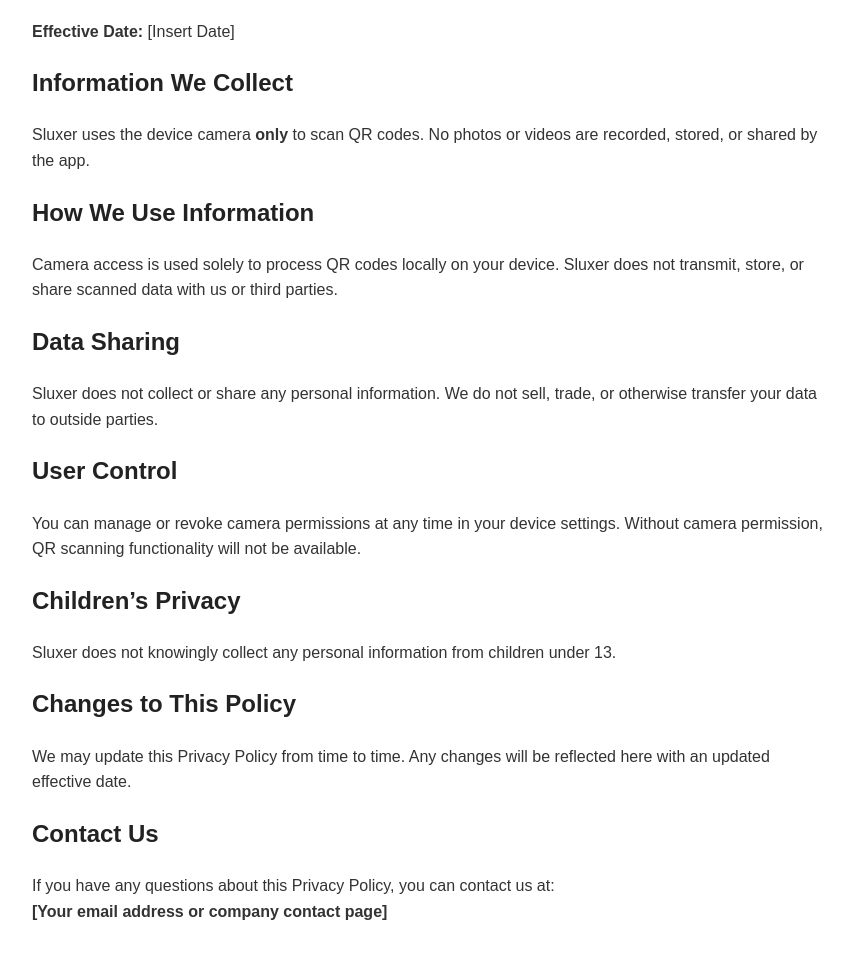
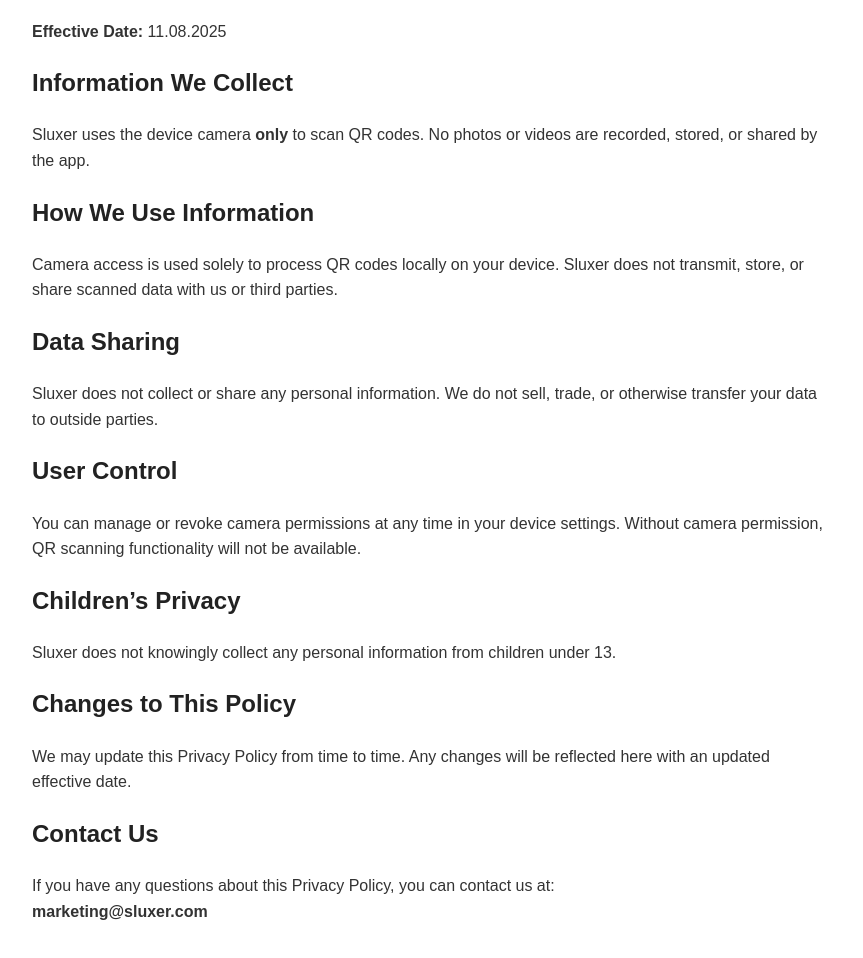
Before and after one commit to SluxerPolska/manuals, a plain HTML site: page privacy-policy/index.html in a window 1280 px wide. Shown: the part 106-1064 px from the top of the page, without its empty margins (208-1071 px from the left). Drawn offline with Linux system fonts and the light colour scheme.

Commit message:
privacy policy updated

```diff
--- a/privacy-policy/index.html
+++ b/privacy-policy/index.html
@@ -24,7 +24,7 @@
 </head>
 <body>
   <h1>Privacy Policy for Sluxer</h1>
-  <p><strong>Effective Date:</strong> [Insert Date]</p>
+  <p><strong>Effective Date:</strong> 11.08.2025</p>
 
   <h2>Information We Collect</h2>
   <p>
@@ -64,7 +64,7 @@
   <h2>Contact Us</h2>
   <p>
     If you have any questions about this Privacy Policy, you can contact us at:<br>
-    <strong>[Your email address or company contact page]</strong>
+    <strong>marketing@sluxer.com</strong>
   </p>
 </body>
 </html>
```
